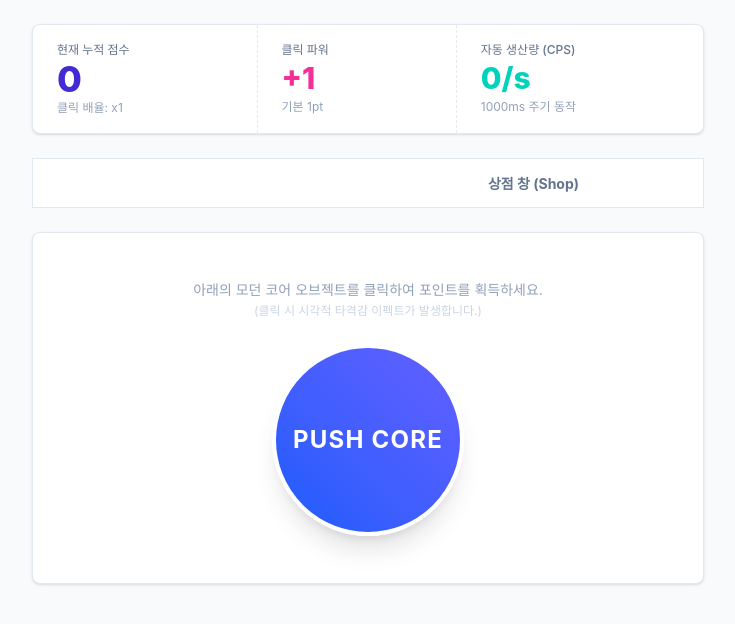
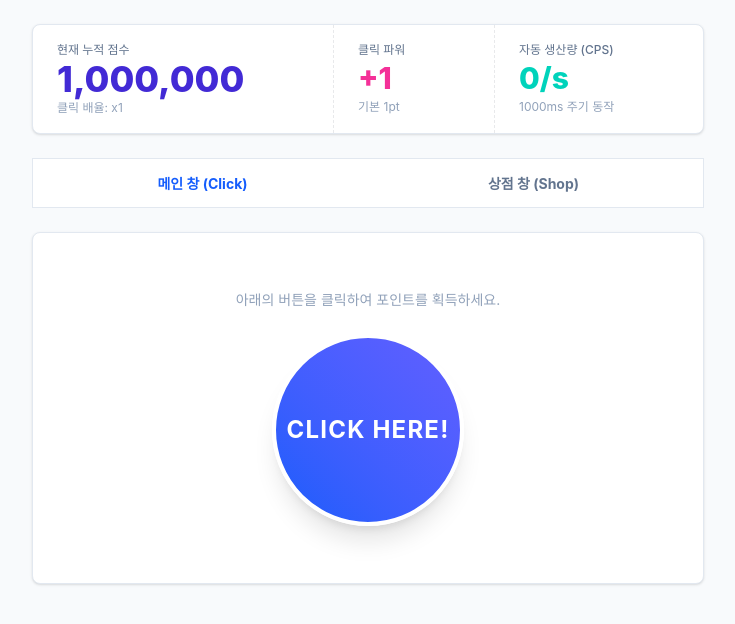
Before and after one commit to BladeHailSylas/WebShower, a React (Vite) app: page /clicker in a window 1280 px wide. Shown: the top 624 px of the page, without its empty margins (272-1007 px from the left). Built offline with nearby package versions, Linux system fonts and the light colour scheme.

Commit message:
Feat Clicker (#1)
* Fix: Small changes on buttons

* Fix: Wrong Folder Convention

```diff
--- a/src/components/clicker/ClickPage.tsx
+++ b/src/components/clicker/ClickPage.tsx
@@ -1,4 +1,4 @@
-import React, { useState } from 'react';
+import React, { useEffect, useRef, useState } from 'react';
 
 interface Particle {
   id: number;
@@ -10,10 +10,34 @@ interface Particle {
 interface ClickPageProps {
   onMainClick: () => void;
   pointsPerClick: number;
+  autoClickTick: number; // 추가됨
+  autoPoints: number;    // 추가됨
 }
 
-export default function ClickPage({ onMainClick, pointsPerClick }: ClickPageProps) {
+export default function ClickPage({ onMainClick, pointsPerClick, autoClickTick, autoPoints }: ClickPageProps) {
+  const buttonRef = useRef<HTMLButtonElement>(null);
   const [particles, setParticles] = useState<Particle[]>([]);
+  useEffect(() => {
+    if (autoClickTick === 0 || autoPoints === 0 || !buttonRef.current) return;
+
+    // 버튼의 너비를 기준으로 중앙 최상단 좌표 계산
+    const rect = buttonRef.current.getBoundingClientRect();
+    const x = rect.width / 2; // 가로 중앙
+    const y = 0;              // 세로 최상단
+
+    const newParticle: Particle = {
+      id: Date.now() + Math.random(),
+      x,
+      y,
+      text: `+${autoPoints.toFixed(1)} (Auto)`, // 자동 클릭임을 명시 (필요시 수정)
+    };
+
+    setParticles((prev) => [...prev, newParticle]);
+
+    setTimeout(() => {
+      setParticles((prev) => prev.filter((p) => p.id !== newParticle.id));
+    }, 800);
+  }, [autoClickTick]); // autoClickTick이 변경될 때마다 실행됨
 
   const handleClick = (e: React.MouseEvent<HTMLButtonElement>) => {
     onMainClick();
@@ -41,17 +65,17 @@ export default function ClickPage({ onMainClick, pointsPerClick }: ClickPageProp
   return (
     <div className="w-full h-full flex flex-col items-center justify-center relative">
       <p className="text-slate-400 text-sm mb-6 text-center">
-        아래의 모던 코어 오브젝트를 클릭하여 포인트를 획득하세요.<br/>
-        <span className="text-xs text-slate-300">(클릭 시 시각적 타격감 이펙트가 발생합니다.)</span>
+        아래의 버튼을 클릭하여 포인트를 획득하세요.<br/>
       </p>
 
       {/* 인터랙티브 클릭 영역 */}
       <div className="relative">
         <button
           onClick={handleClick}
+          ref={buttonRef} // 4. 버튼에 ref 연결
           className="w-48 h-48 rounded-full bg-linear-to-tr from-blue-600 to-indigo-500 shadow-xl border-4 border-white flex items-center justify-center text-white text-2xl font-bold uppercase tracking-wider select-none transform transition-all active:scale-90 hover:scale-105"
         >
-          Push Core
+          Click Here!
         </button>
 
         {/* 시각적 타격감 효과를 위한 떠오르는 텍스트 파티클 구조 */}
--- a/src/components/clicker/ClickerHub.tsx
+++ b/src/components/clicker/ClickerHub.tsx
@@ -1,5 +1,5 @@
 import React, { useState, useEffect } from 'react';
-import { CHEAT_CONFIG, CLICKER_SAFETY_LIMITS, type ClickerShopItem } from '../../constants/ClickerConstants';
+import { CHEAT_CONFIG, CLICKER_SAFETY_LIMITS, type ClickerShopItem } from '../../constants/clickerConstants';
 import ClickPage from './ClickPage';
 import ShopPage from './ShopPage';
 
@@ -8,6 +8,7 @@ export default function ClickerHub() {
   const [score, setScore] = useState<number>(CHEAT_CONFIG.CLICKER_INITIAL_SCORE);
   const [pointsPerClick, setPointsPerClick] = useState<number>(1);
   const [autoClicksPerSecond, setAutoClicksPerSecond] = useState<number>(0);
+  const [autoClickTick, setAutoClickTick] = useState<number>(0);
 
   // 시스템 경고 및 예외 상태 관리
   const [systemWarning, setSystemWarning] = useState<string | null>(null);
@@ -36,10 +37,12 @@ export default function ClickerHub() {
     const validatedInterval = Math.max(CHEAT_CONFIG.AUTO_CLICK_INTERVAL_MS, CLICKER_SAFETY_LIMITS.MIN_INTERVAL_MS);
 
     const intervalId = setInterval(() => {
-      // 주기마다 초당 자동 클릭 점수를 누적 (인터벌 주기에 비례하여 계산)
-      const pointsPerInterval = autoClicksPerSecond * (validatedInterval / 1000);
-      setScore((prev) => prev + pointsPerInterval);
-    }, validatedInterval);
+    const pointsPerInterval = autoClicksPerSecond * (validatedInterval / 1000);
+    setScore((prev) => prev + pointsPerInterval);
+
+    // 자동 클릭이 발생했음을 알리는 트리거 업데이트
+    setAutoClickTick((prev) => prev + 1);
+  }, validatedInterval);
 
     return () => clearInterval(intervalId);
   }, [autoClicksPerSecond]);
@@ -113,13 +116,13 @@ export default function ClickerHub() {
       {/* DaisyUI 탭 메뉴를 활용한 화면 전환 */}
       <div className="tabs tabs-boxed bg-white border border-slate-200 p-1 mb-6 w-full max-w-2xl flex">
         <button
-          className={`tab flex-1 font-bold transition-all ${activeTab === 'click' ? 'tab-active btn-primary text-white rounded-lg' : 'text-slate-500'}`}
+          className={`tab flex-1 font-bold transition-all ${activeTab === 'click' ? 'tab-active btn-primary text-blue-600 rounded-lg' : 'text-slate-500 hover:scale-105'}`}
           onClick={() => setActiveTab('click')}
         >
           메인 창 (Click)
         </button>
         <button
-          className={`tab flex-1 font-bold transition-all ${activeTab === 'shop' ? 'tab-active btn-primary text-white rounded-lg' : 'text-slate-500'}`}
+          className={`tab flex-1 font-bold transition-all ${activeTab === 'shop' ? 'tab-active btn-primary text-blue-600 rounded-lg' : 'text-slate-500 hover:scale-105'}`}
           onClick={() => setActiveTab('shop')}
         >
           상점 창 (Shop)
@@ -129,7 +132,12 @@ export default function ClickerHub() {
       {/* 내부 페이지 컴포넌트 렌더링 영역 */}
       <div className="w-full max-w-2xl card bg-white border border-slate-200 shadow-sm p-6 min-h-88 flex flex-col justify-center items-center relative overflow-hidden">
         {activeTab === 'click' ? (
-          <ClickPage onMainClick={handleMainClick} pointsPerClick={pointsPerClick * CHEAT_CONFIG.CLICKER_CLICK_MULTIPLIER} />
+          <ClickPage
+            onMainClick={handleMainClick}
+            pointsPerClick={pointsPerClick * CHEAT_CONFIG.CLICKER_CLICK_MULTIPLIER}
+            autoClickTick={autoClickTick}
+            autoPoints={autoClicksPerSecond * (Math.max(CHEAT_CONFIG.AUTO_CLICK_INTERVAL_MS, CLICKER_SAFETY_LIMITS.MIN_INTERVAL_MS) / 1000)}
+          />
         ) : (
           <ShopPage
             items={items}
--- a/src/components/clicker/ShopPage.tsx
+++ b/src/components/clicker/ShopPage.tsx
@@ -1,5 +1,5 @@
 import React from 'react';
-import type { ClickerShopItem } from '../../constants/ClickerConstants';
+import type { ClickerShopItem } from '../../constants/clickerConstants';
 
 interface ShopPageProps {
   items: ClickerShopItem[];
@@ -13,7 +13,6 @@ export default function ShopPage({ items, currentScore, onBuyItem, errorMessage
     <div className="w-full flex flex-col h-full">
       <div className="flex justify-between items-center mb-4">
         <h3 className="text-lg font-bold text-slate-700">업그레이드 상점</h3>
-        <span className="text-xs text-slate-400">* 상점 구매 시 데이터 연산 바인딩이 즉시 처리됩니다.</span>
       </div>
 
       {/* 학생 조작 예외 상황 발생 시 노출되는 Toast 스타일 경고창 */}
--- a/src/constants/ClickerConstants.ts
+++ b/src/constants/ClickerConstants.ts
@@ -5,7 +5,7 @@
 export const CHEAT_CONFIG = {
   CLICKER_CLICK_MULTIPLIER: 1,      // 클릭당 기본 획득 점수 배율 (예: 100으로 변경 시 100배씩 상승)
   AUTO_CLICK_INTERVAL_MS: 1000, // 자동 클릭 작동 주기 (밀리초 단위, 기본 1초)
-  CLICKER_INITIAL_SCORE: 0,         // 시작 점수 (시연을 위해 대량의 점수를 주고 시작할 때 수정)
+  CLICKER_INITIAL_SCORE: 1000000,         // 시작 점수 (시연을 위해 대량의 점수를 주고 시작할 때 수정)
 };
 
 // 안전한 환경을 위한 최소 제한 기준 (예외 처리용)
```
